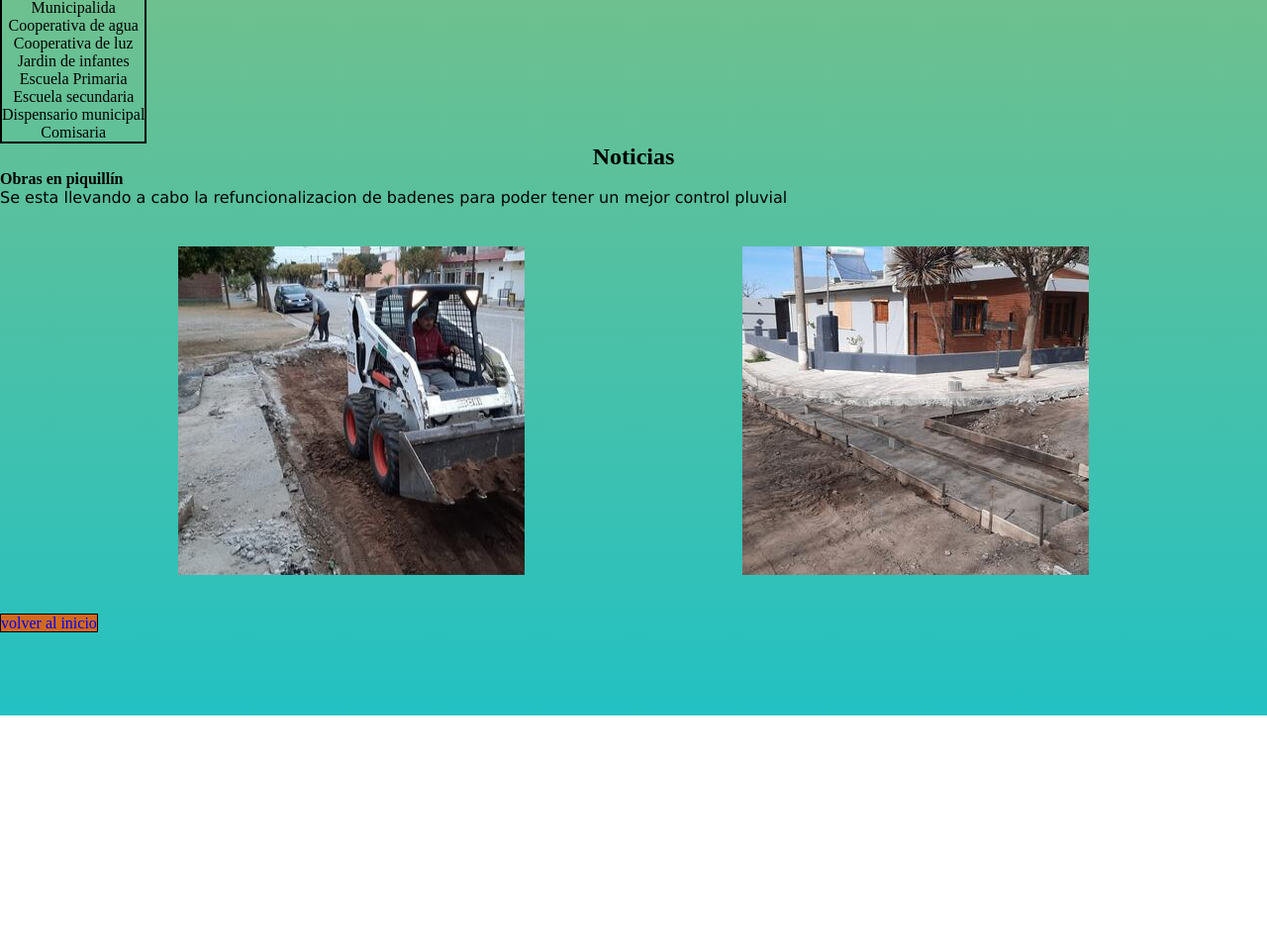
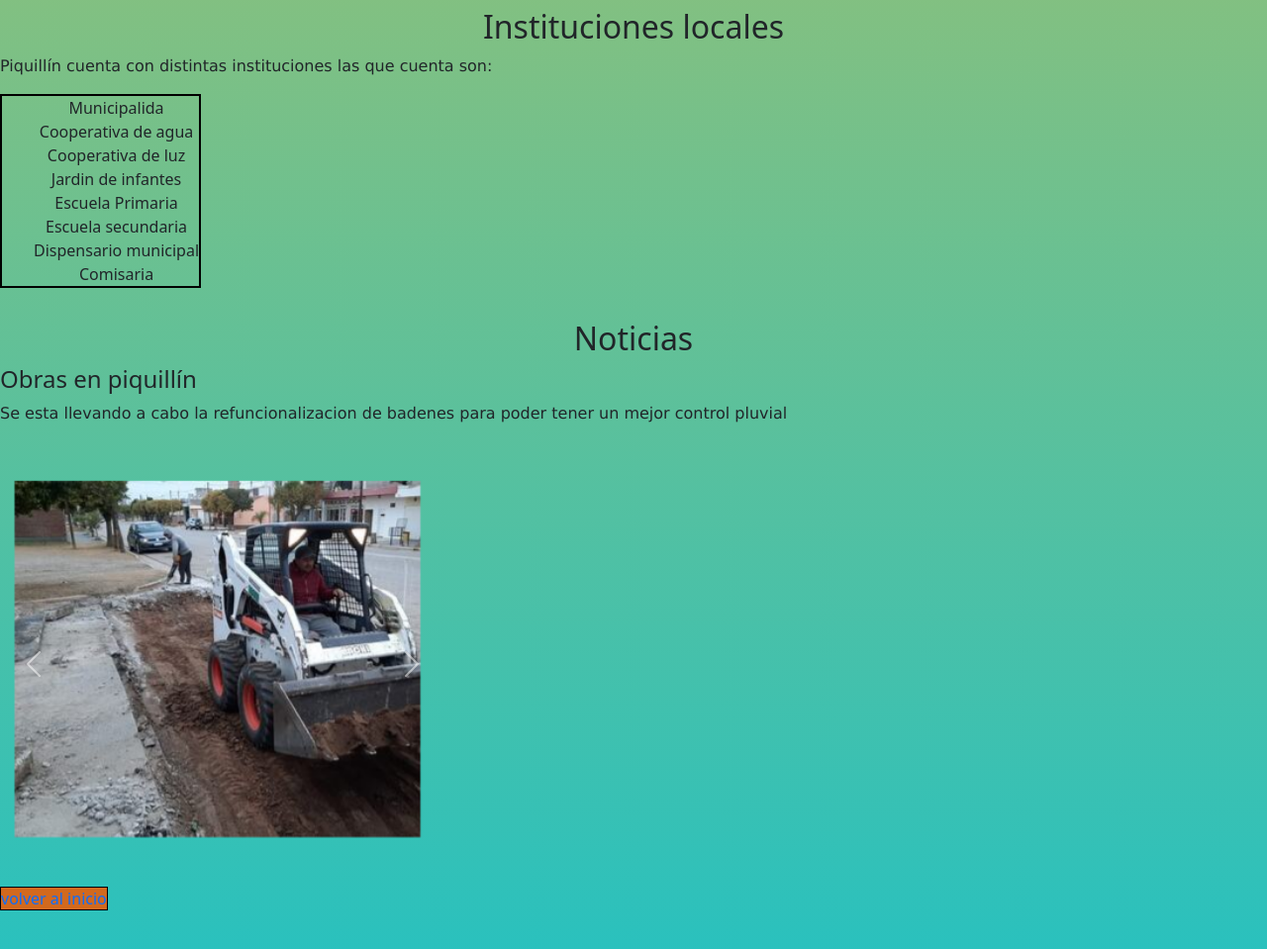
Before and after one commit to FrancoRoniBruno/comi43670, a plain HTML site: page index.html in a window 1280 px wide. Shown: the part 1349-2308 px from the top of the page at 99% size. Before the commit the page ends 2072 px from the top, so only its background shows below. Drawn offline with nearby package versions, Linux system fonts and the light colour scheme.

Commit message:
agregado de bootstrap

```diff
--- a/index.html
+++ b/index.html
@@ -7,6 +7,7 @@
     <title>Piquillin Online</title>
     <link rel="icon" href="./img/favicon.jpg"">
     <link rel="stylesheet" href="style.css">
+    <link href="https://cdn.jsdelivr.net/npm/bootstrap@5.1.3/dist/css/bootstrap.min.css" rel="stylesheet" integrity="sha384-1BmE4kWBq78iYhFldvKuhfTAU6auU8tT94WrHftjDbrCEXSU1oBoqyl2QvZ6jIW3" crossorigin="anonymous">
 </head>
 <body>
     <header>
@@ -59,11 +60,25 @@
                     <h4>Obras en piquillín</h4>
                     <p class="parrafoNoticia">Se esta llevando a cabo la refuncionalizacion de badenes para poder tener un mejor control pluvial
                     </p>
-                    <div id="imagenNoticia">
-                        <img src="./img/baden1.jpg" alt="baden en reparacion">
-                        <img src="./img/baden2.jpg" alt="baden en construcción">
-                    </div>
-                        <a href="index.html" class="back">volver al inicio</a>
+                    <div id="carouselExampleControls imgNoticia" class="carousel slide imgNoticia" data-bs-ride="carousel">
+                        <div class="carousel-inner">
+                          <div class="carousel-item active">
+                            <img src="./img/baden1.jpg" class="d-block w-100" alt="...">
+                          </div>
+                          <div class="carousel-item">
+                            <img src="./img/baden2.jpg" class="d-block w-100" alt="...">
+                          </div>
+                        </div>
+                        <button class="carousel-control-prev" type="button" data-bs-target="#carouselExampleControls" data-bs-slide="prev">
+                          <span class="carousel-control-prev-icon" aria-hidden="true"></span>
+                          <span class="visually-hidden">Previous</span>
+                        </button>
+                        <button class="carousel-control-next" type="button" data-bs-target="#carouselExampleControls" data-bs-slide="next">
+                          <span class="carousel-control-next-icon" aria-hidden="true"></span>
+                          <span class="visually-hidden">Next</span>
+                        </button>
+                      </div>
+                    <a href="index.html" class="back">volver al inicio</a>
                 </article>
             </section>
     </main>
@@ -72,5 +87,6 @@
         <p>mis redes:</p>
         <a href="https://www.facebook.com/franco.r.bruno/" target="_blank">facebook</a>
     </footer>
+    <script src="https://cdn.jsdelivr.net/npm/bootstrap@5.1.3/dist/js/bootstrap.bundle.min.js" integrity="sha384-ka7Sk0Gln4gmtz2MlQnikT1wXgYsOg+OMhuP+IlRH9sENBO0LRn5q+8nbTov4+1p" crossorigin="anonymous"></script>
 </body>
 </html>
--- a/style.css
+++ b/style.css
@@ -152,9 +152,9 @@ main section article img {
 .noticia {
   text-align: center;
 }
-#imagenNoticia{
-  display: flex;
-  justify-content: space-evenly;
+.imgNoticia{
+  width: 450px;
+  height: 450px;
 }
 .parrafoInstituciones {
   font-family: "Lucida Sans", "Lucida Sans Regular", "Lucida Grande",
```
